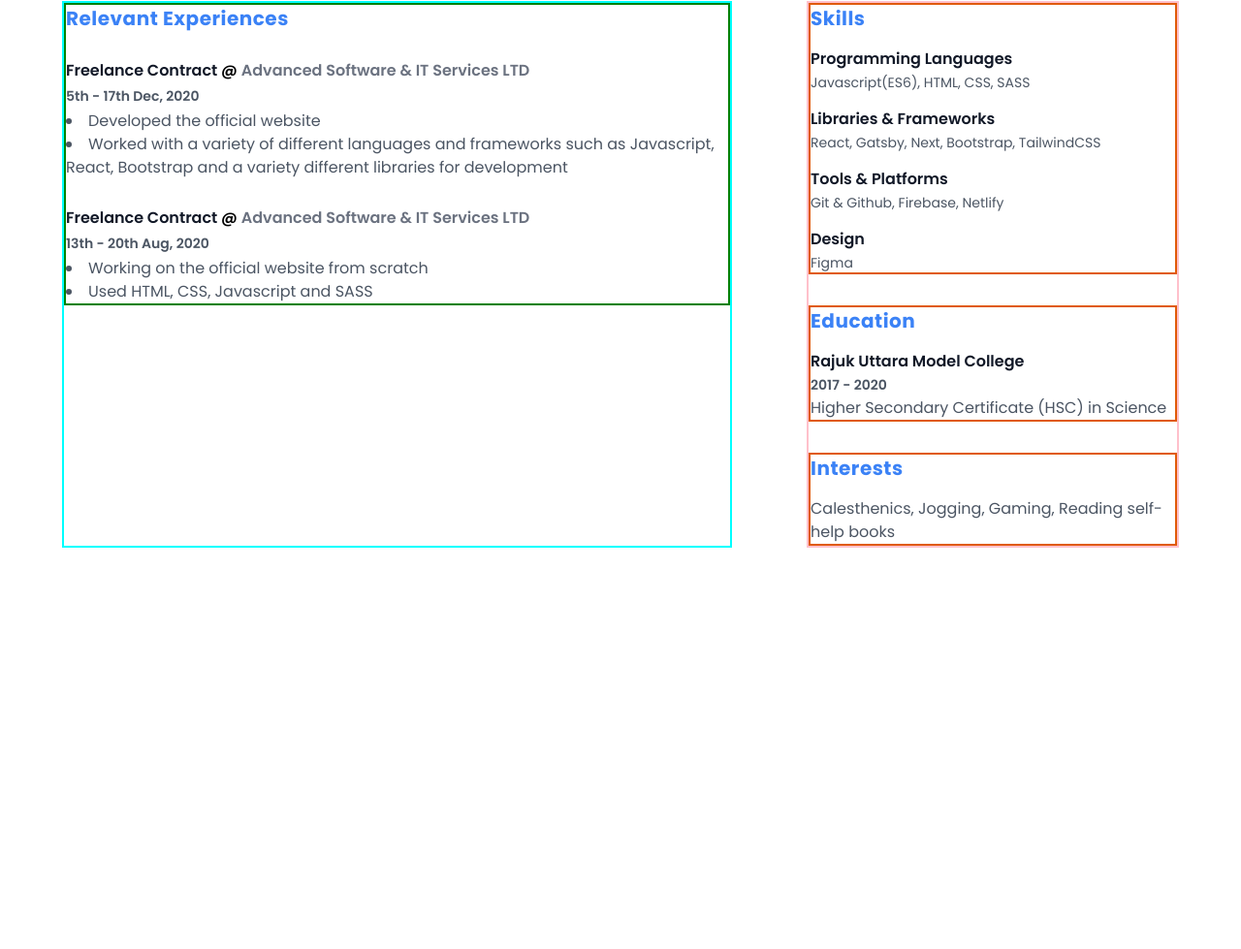
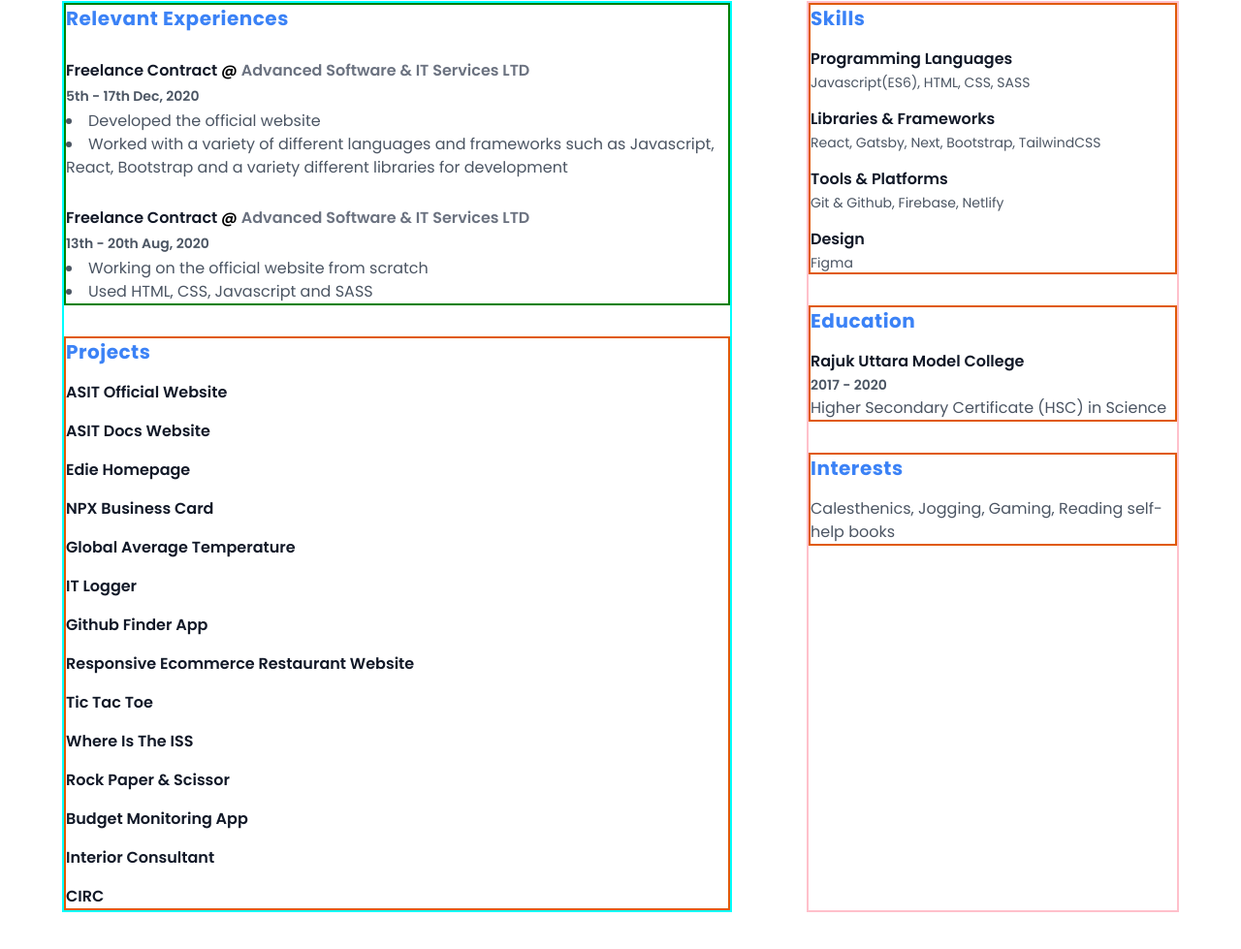
Before and after one commit to rahi-khan/resume, a Gatsby site: page / in a window 1280 px wide. Shown: the part 243-1222 px from the top of the page at 97% size. Before the commit the page ends 848 px from the top, so only its background shows below. Built offline with nearby package versions, Linux system fonts and the light colour scheme; Gatsby itself is replaced by a stand-in of ours.

Commit message:
projects section layout

```diff
--- a/src/components/Interests.jsx
+++ b/src/components/Interests.jsx
@@ -11,7 +11,7 @@ const Interests = () => {
         }
     `);
 
-    //! Render Skills UI
+    //! Render Interests UI
     return (
         <div className={interestsContainer} style={{ border: "2px solid #e05a07" }}>
             <h1 className={title}>Interests</h1>
--- a/src/components/Left.jsx
+++ b/src/components/Left.jsx
@@ -1,18 +1,20 @@
 import React from "react";
 import Experiences from "./Experiences";
+import Projects from "./Projects";
 
 const Left = () => {
     //! Render left sidebar UI
     return (
         <div className={left} style={{ border: "2px solid cyan" }}>
             <Experiences />
+            <Projects />
         </div>
     );
 };
 
 //! styles
 const { left } = {
-    left: "w-3/5",
+    left: "w-3/5 flex flex-col space-y-8",
 };
 
 export default Left;
--- /dev/null
+++ b/src/components/Projects.jsx
@@ -0,0 +1,41 @@
+import React from "react";
+import { useStaticQuery, graphql } from "gatsby";
+
+const Projects = () => {
+    //! Query page data
+    const data = useStaticQuery(graphql`
+        {
+            dataJson {
+                projects {
+                    name
+                    demo
+                    repo
+                    desc
+                }
+            }
+        }
+    `);
+
+    //! Render Projects UI
+    return (
+        <div className={projectsContainer} style={{ border: "2px solid #e05a07" }}>
+            <h1 className={title}>Projects</h1>
+
+            {data.dataJson.projects.map(arr => (
+                <div className={projectsBucket}>
+                    <h1 className="font-semibold text-base text-gray-900">{arr.name}</h1>
+                    {/* <p className="text-gray-600 text-sm">{arr.skills}</p> */}
+                </div>
+            ))}
+        </div>
+    );
+};
+
+//! styles
+const { projectsContainer, title, projectsBucket } = {
+    projectsContainer: "flex flex-col space-y-4",
+    title: "text-blue-500 text-xl font-bold tracking-wide",
+    projectsBucket: "flex flex-col space-y-0.5",
+};
+
+export default Projects;
--- a/src/data/resumeData.json
+++ b/src/data/resumeData.json
@@ -32,72 +32,86 @@
     ],
     "projects": [
         {
-            "Name": "ASIT Official Website",
-            "Demo": "http://web.asit.com.bd",
-            "Repo": "https://github.com/rahi-khan/asit-website"
+            "name": "ASIT Official Website",
+            "demo": "http://web.asit.com.bd",
+            "repo": "https://github.com/rahi-khan/asit-website",
+            "desc": "lorem"
         },
         {
-            "Name": "Edie Homepage",
-            "Demo": "https://edie-homepage69.netlify.app/",
-            "Repo": "https://github.com/rahi-khan/edie_homepage-devchallenges.io"
+            "name": "ASIT Docs Website",
+            "demo": "https://docsite.netlify.app/#",
+            "repo": "https://github.com/rahi-khan/doc_site",
+            "desc": "lorem"
         },
         {
-            "Name": "IT Logger",
-            "Repo": "https://github.com/rahi-khan/IT-Logger"
+            "name": "Edie Homepage",
+            "demo": "https://edie-homepage69.netlify.app/",
+            "repo": "https://github.com/rahi-khan/edie_homepage-devchallenges.io",
+            "desc": "lorem"
         },
         {
-            "Name": "NPX Business Card",
-            "Repo": "https://github.com/rahi-khan/npx_card"
+            "name": "NPX Business Card",
+            "repo": "https://github.com/rahi-khan/npx_card",
+            "desc": "lorem"
         },
         {
-            "Name": "Global Average Temperature",
-            "Demo": "https://global-avg-temp.netlify.app/",
-            "Repo": "https://github.com/rahi-khan/Global-Avg-Temp-Chart-App"
+            "name": "Global Average Temperature",
+            "demo": "https://global-avg-temp.netlify.app/",
+            "repo": "https://github.com/rahi-khan/Global-Avg-Temp-Chart-App",
+            "desc": "lorem"
         },
         {
-            "Name": "Github Finder App",
-            "Demo": "https://github-finder-69.netlify.app/",
-            "Repo": "https://github.com/rahi-khan/Github-Finder-App"
+            "name": "IT Logger",
+            "repo": "https://github.com/rahi-khan/IT-Logger",
+            "desc": "lorem"
         },
         {
-            "Name": "Responsive Ecommerce Restaurant Website",
-            "Demo": "https://restaurant-website-69.netlify.app/",
-            "Repo": "https://github.com/rahi-khan/Responsive-Ecommerce-Restaurant-Website"
+            "name": "Github Finder App",
+            "demo": "https://github-finder-69.netlify.app/",
+            "repo": "https://github.com/rahi-khan/Github-Finder-App",
+            "desc": "lorem"
         },
         {
-            "Name": "Tic Tac Toe",
-            "Demo": "https://stupid-tic-tac-toe.netlify.app/",
-            "Repo": "https://github.com/rahi-khan/tic-tac-toe"
+            "name": "Responsive Ecommerce Restaurant Website",
+            "demo": "https://restaurant-website-69.netlify.app/",
+            "repo": "https://github.com/rahi-khan/Responsive-Ecommerce-Restaurant-Website",
+            "desc": "lorem"
         },
         {
-            "Name": "Where Is The ISS",
-            "Demo": "https://whereistheissfool.netlify.app/",
-            "Repo": "https://github.com/rahi-khan/whereIsTheISS"
+            "name": "Tic Tac Toe",
+            "demo": "https://stupid-tic-tac-toe.netlify.app/",
+            "repo": "https://github.com/rahi-khan/tic-tac-toe",
+            "desc": "lorem"
         },
         {
-            "Name": "Rock Paper & Scissor",
-            "Demo": "https://stupidrockpaperscissorgame.netlify.app/",
-            "Repo": "https://github.com/rahi-khan/RPS"
+            "name": "Where Is The ISS",
+            "demo": "https://whereistheissfool.netlify.app/",
+            "repo": "https://github.com/rahi-khan/whereIsTheISS",
+            "desc": "lorem"
         },
         {
-            "Name": "Budget Monitoring App",
-            "Demo": "https://stupid-budgetapp.netlify.app/",
-            "Repo": "https://github.com/rahi-khan/budget-app"
+            "name": "Rock Paper & Scissor",
+            "demo": "https://stupidrockpaperscissorgame.netlify.app/",
+            "repo": "https://github.com/rahi-khan/RPS",
+            "desc": "lorem"
         },
         {
-            "Name": "Interior Consultant",
-            "Demo": "https://interior-consultant69.netlify.app/",
-            "Repo": "https://github.com/rahi-khan/interior_consultant-devchallenges.io"
+            "name": "Budget Monitoring App",
+            "demo": "https://stupid-budgetapp.netlify.app/",
+            "repo": "https://github.com/rahi-khan/budget-app",
+            "desc": "lorem"
         },
         {
-            "Name": "ASIT Docs Website",
-            "Demo": "https://docsite.netlify.app/#",
-            "Repo": "https://github.com/rahi-khan/doc_site"
+            "name": "Interior Consultant",
+            "demo": "https://interior-consultant69.netlify.app/",
+            "repo": "https://github.com/rahi-khan/interior_consultant-devchallenges.io",
+            "desc": "lorem"
         },
         {
-            "Name": "CIRC",
-            "Demo": "https://circ.vercel.app/",
-            "Repo": "https://github.com/rahi-khan/CIRC"
+            "name": "CIRC",
+            "demo": "https://circ.vercel.app/",
+            "repo": "https://github.com/rahi-khan/CIRC",
+            "desc": "lorem"
         }
     ],
     "experiences": [
```
